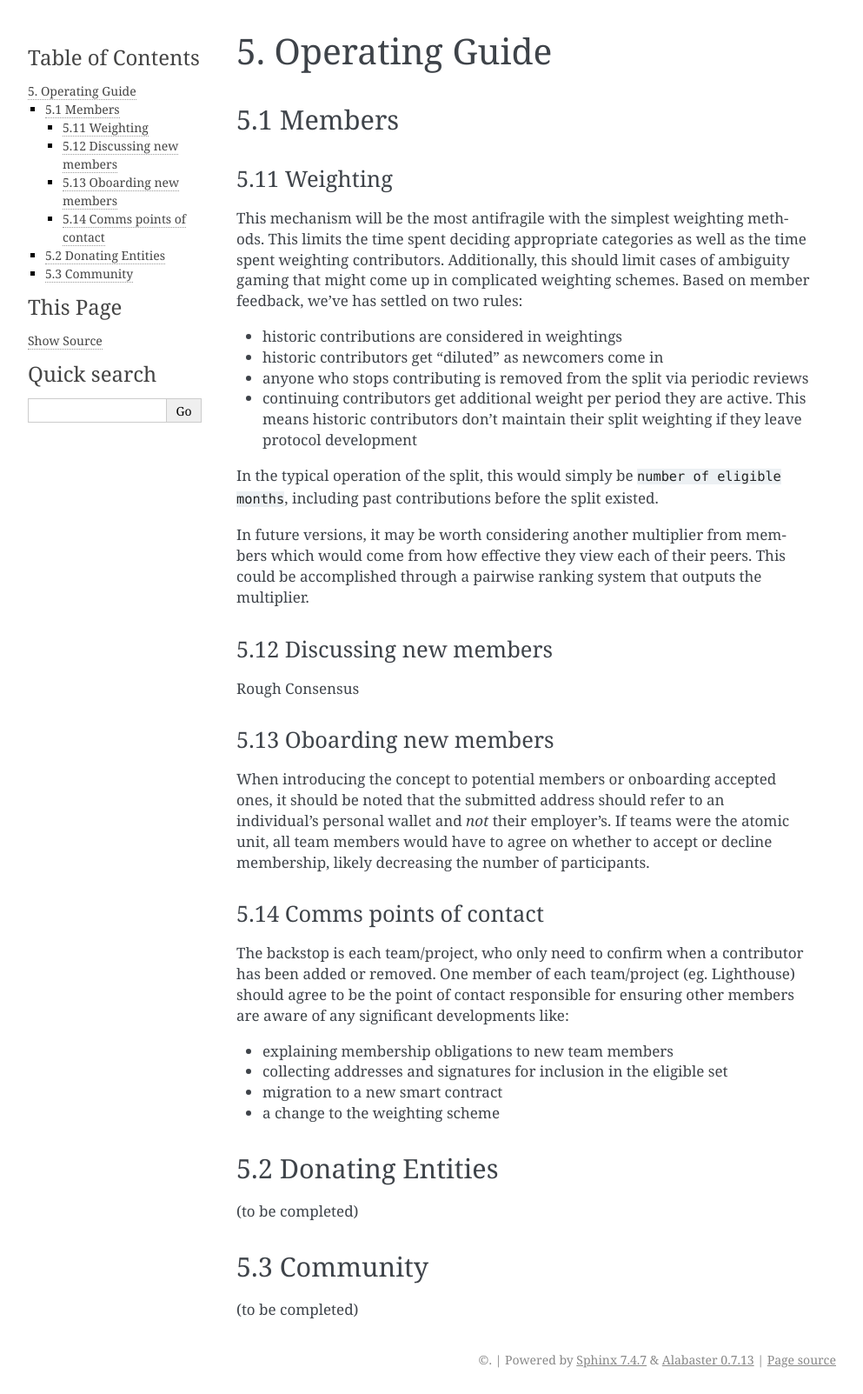
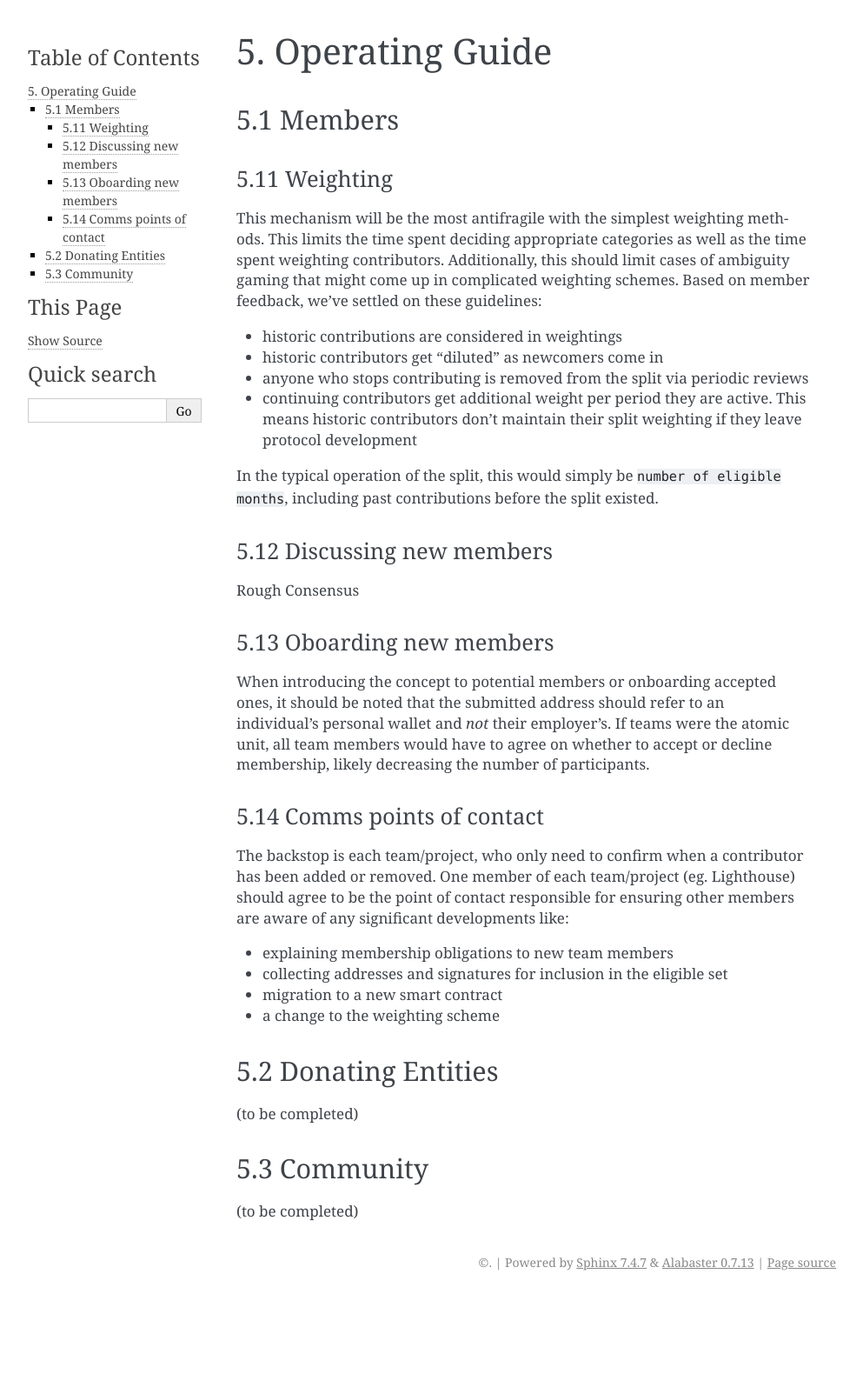
Before and after one commit to protocolguild/documentation, a Sphinx documentation site: the page built from docs/5-operating-guide.md, in a window 1280 px wide. Shown: the whole page at 87% size, without its empty margins (148-1141 px from the left). Built offline with Sphinx 7.4.7, drawn with Linux system fonts in a browser that asks for light colours; after the commit the page ends 1491 px from its top, so only the background shows below that.

Commit message:
Update 5-operating-guide.md

```diff
--- a/docs/5-operating-guide.md
+++ b/docs/5-operating-guide.md
@@ -4,7 +4,7 @@
 
 #### 5.11 Weighting
 
-This mechanism will be the most antifragile with the simplest weighting methods. This limits the time spent deciding appropriate categories as well as the time spent weighting contributors. Additionally, this should limit cases of ambiguity gaming that might come up in complicated weighting schemes. Based on member feedback, we've has settled on two rules:
+This mechanism will be the most antifragile with the simplest weighting methods. This limits the time spent deciding appropriate categories as well as the time spent weighting contributors. Additionally, this should limit cases of ambiguity gaming that might come up in complicated weighting schemes. Based on member feedback, we've settled on these guidelines:
 
 - historic contributions are considered in weightings
 - historic contributors get "diluted" as newcomers come in
@@ -12,8 +12,6 @@
 - continuing contributors get additional weight per period they are active. This means historic contributors don't maintain their split weighting if they leave protocol development
 
 In the typical operation of the split, this would simply be `number of eligible months`, including past contributions before the split existed.
-
-In future versions, it may be worth considering another multiplier from members which would come from how effective they view each of their peers. This could be accomplished through a pairwise ranking system that outputs the multiplier.
 
 #### 5.12 Discussing new members
 
```
